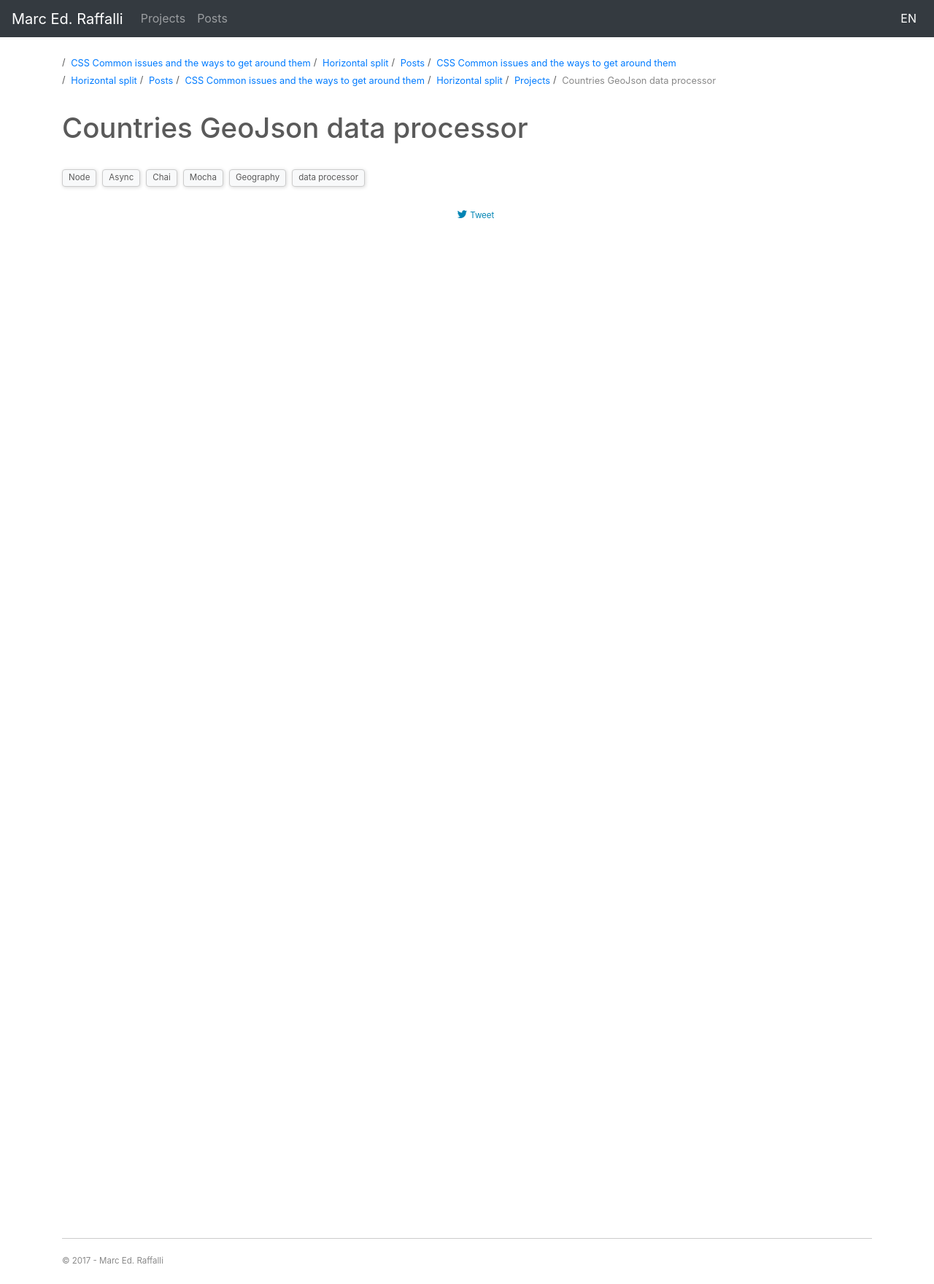
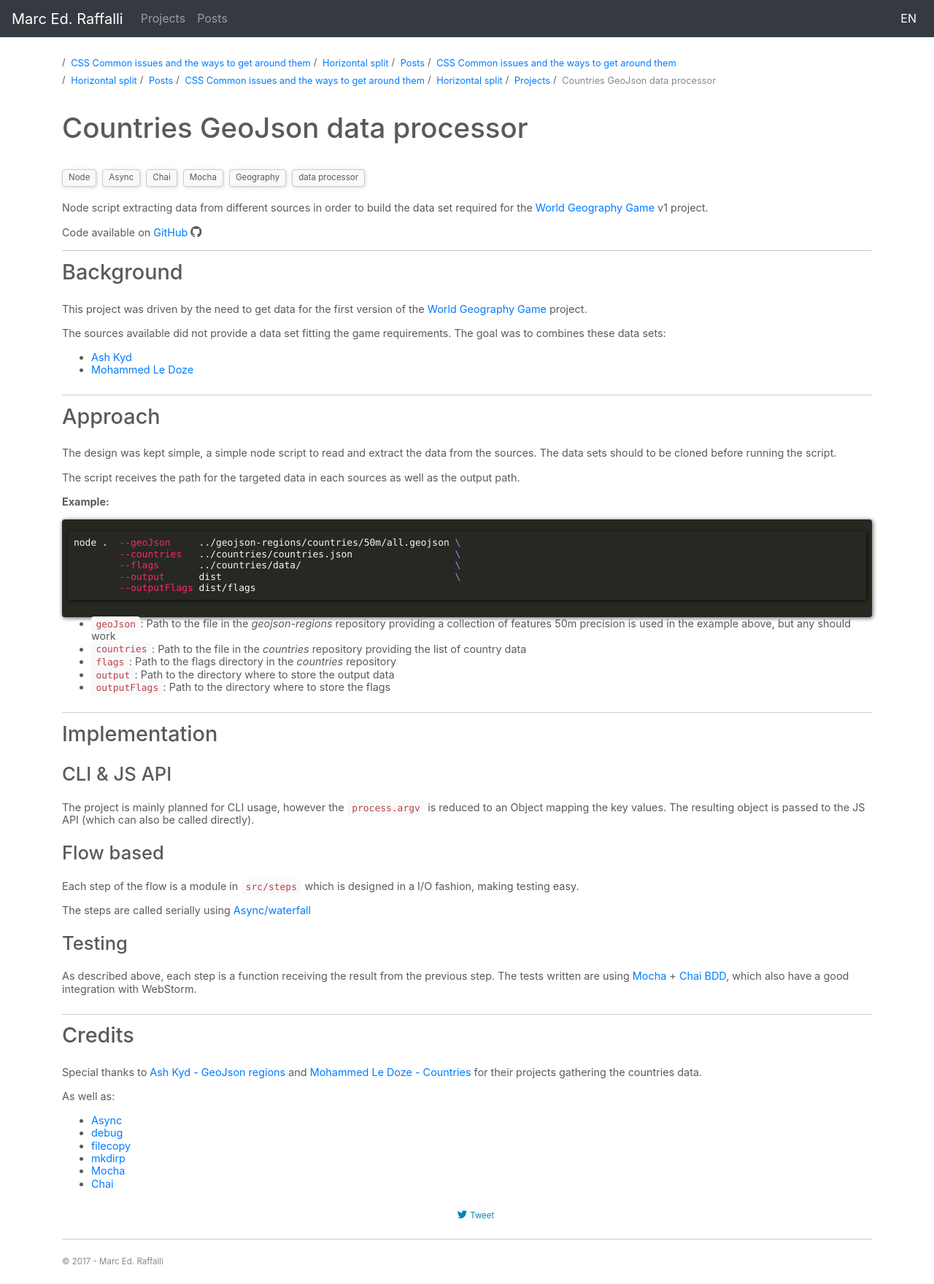
Before and after one commit to marc-ed-raffalli/marc-ed-raffalli.github.io, a Jekyll site: the page built from pages/en/projects/geo-json-data-processor.md, in a window 1280 px wide. Shown: the whole page at 73% size. Built offline with Jekyll 4.4.1, drawn with Linux system fonts in a browser that asks for light colours; comment, search, counter and statistics services are not loaded.

Commit message:
Added page content for geo-json-data-processor

````diff
--- /dev/null
+++ b/_includes/gitHubCodeOn.html
@@ -0,0 +1 @@
+Code available on {% include gitHubLink.html url=include.url %}
--- /dev/null
+++ b/_includes/gitHubLink.html
@@ -0,0 +1 @@
+[{{include.label | default: "GitHub"}} <i class="mer-icon ion ion-logo-github"></i>]({{include.url}})
--- a/pages/en/projects/geo-json-data-processor.md
+++ b/pages/en/projects/geo-json-data-processor.md
@@ -13,3 +13,87 @@
 permalink:    /en/projects/geo-json-data-processor
 tags:         [Node, Async, Chai, Mocha, Geography, data processor]
 ---
+
+{% assign projects=site.data.projects %}
+{% assign translatedPages=site.pages | where:'lang', page.lang %}
+
+{% assign geoGameProject=projects.list | where:'ref', page.ref | first %}
+{% assign geoGameTranslatedPageDef=translatedPages | where:'ref', 'geo-game' | first %}
+
+Node script extracting data from different sources in order to build the data set required for the
+[{{geoGameTranslatedPageDef.title}}]({{site.baseurl}}{{geoGameTranslatedPageDef.url}}) v1 project.
+
+{% include gitHubCodeOn.html url=geoGameProject.repo %}
+
+## Background
+
+This project was driven by the need to get data for the first version of the
+[{{geoGameTranslatedPageDef.title}}]({{site.baseurl}}{{geoGameTranslatedPageDef.url}}) project.
+
+The sources available did not provide a data set fitting the game requirements.
+The goal was to combines these data sets:
+
+- [Ash Kyd](https://github.com/AshKyd/geojson-regions)
+- [Mohammed Le Doze](https://github.com/mledoze/countries)
+
+
+## Approach
+
+The design was kept simple, a simple node script to read and extract the data from the sources.
+The data sets should to be cloned before running the script.
+
+The script receives the path for the targeted data in each sources as well as the output path.
+
+**Example:**
+
+```bash
+node .  --geoJson     ../geojson-regions/countries/50m/all.geojson \
+        --countries   ../countries/countries.json                  \
+        --flags       ../countries/data/                           \
+        --output      dist                                         \
+        --outputFlags dist/flags
+```
+
+- `geoJson`: Path to the file in the *geojson-regions* repository providing a collection of features
+  50m precision is used in the example above, but any should work
+- `countries`: Path to the file in the *countries* repository providing the list of country data
+- `flags`: Path to the flags directory in the *countries* repository
+- `output`: Path to the directory where to store the output data
+- `outputFlags`: Path to the directory where to store the flags
+
+
+## Implementation
+
+### CLI & JS API
+
+The project is mainly planned for CLI usage, however the `process.argv` is reduced to an Object mapping the key values.
+The resulting object is passed to the JS API (which can also be called directly).
+
+### Flow based
+
+Each step of the flow is a module in `src/steps` which is designed in a I/O fashion, making testing easy.
+
+The steps are called serially using [Async/waterfall](https://caolan.github.io/async/docs.html#waterfall)
+
+### Testing
+
+As described above, each step is a function receiving the result from the previous step.
+The tests written are using [Mocha](https://mochajs.org/) + [Chai BDD](http://chaijs.com/api/bdd/), which also have a good integration with WebStorm.
+
+
+## Credits
+
+Special thanks to
+[Ash Kyd - GeoJson regions](https://github.com/AshKyd/geojson-regions)
+and
+[Mohammed Le Doze - Countries](https://github.com/mledoze/countries)
+for their projects gathering the countries data.
+
+As well as:
+
+- [Async](https://caolan.github.io/async/)
+- [debug](https://www.npmjs.com/package/debug)
+- [filecopy](https://www.npmjs.com/package/filecopy)
+- [mkdirp](https://www.npmjs.com/package/mkdirp)
+- [Mocha](https://mochajs.org/)
+- [Chai](http://chaijs.com/api/bdd/)
````
Also changed, not shown: _data/locales/en/projects.yml (deleted, +0 -12 lines), _data/projects.yml (added, +16 -0 lines), _layouts/projects.html (+5 -2 lines), pages/en/projects/geo-game.md (+6 -4 lines), pages/en/projects/world-geography-data-processor.md (+1 -1 lines).
